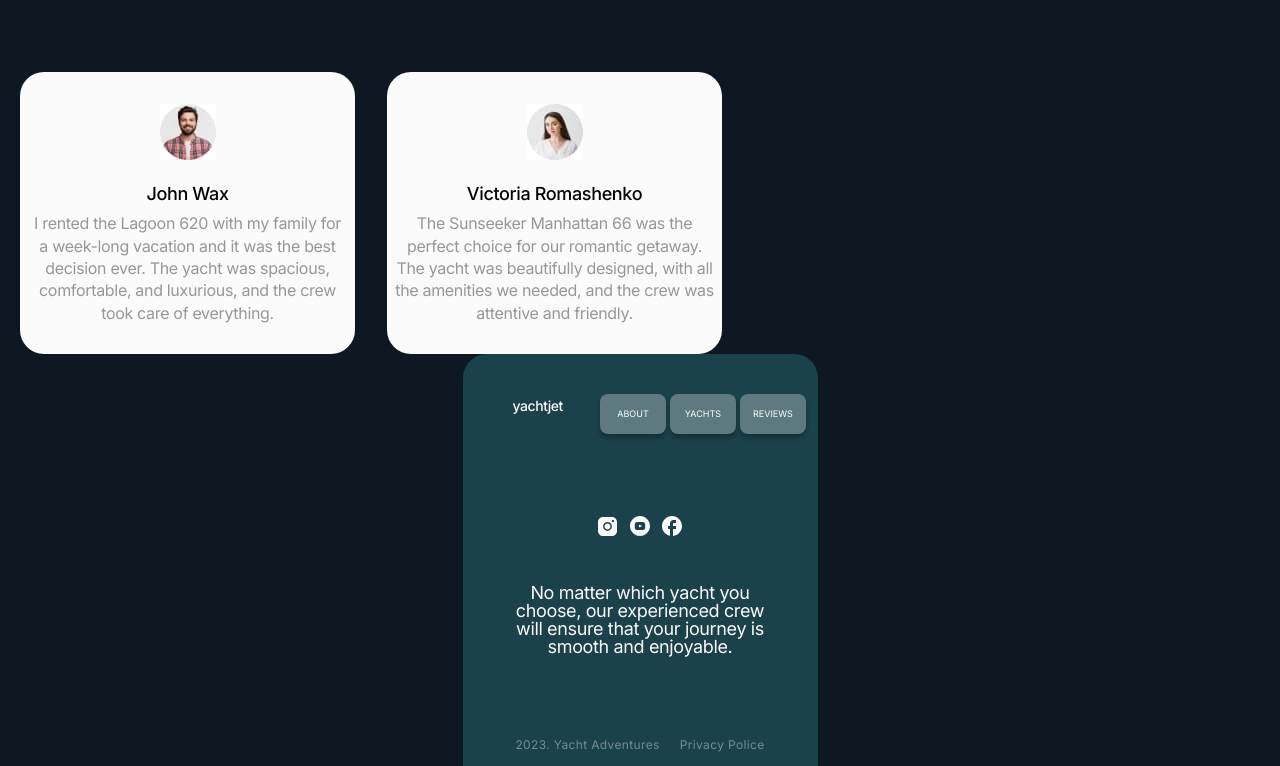
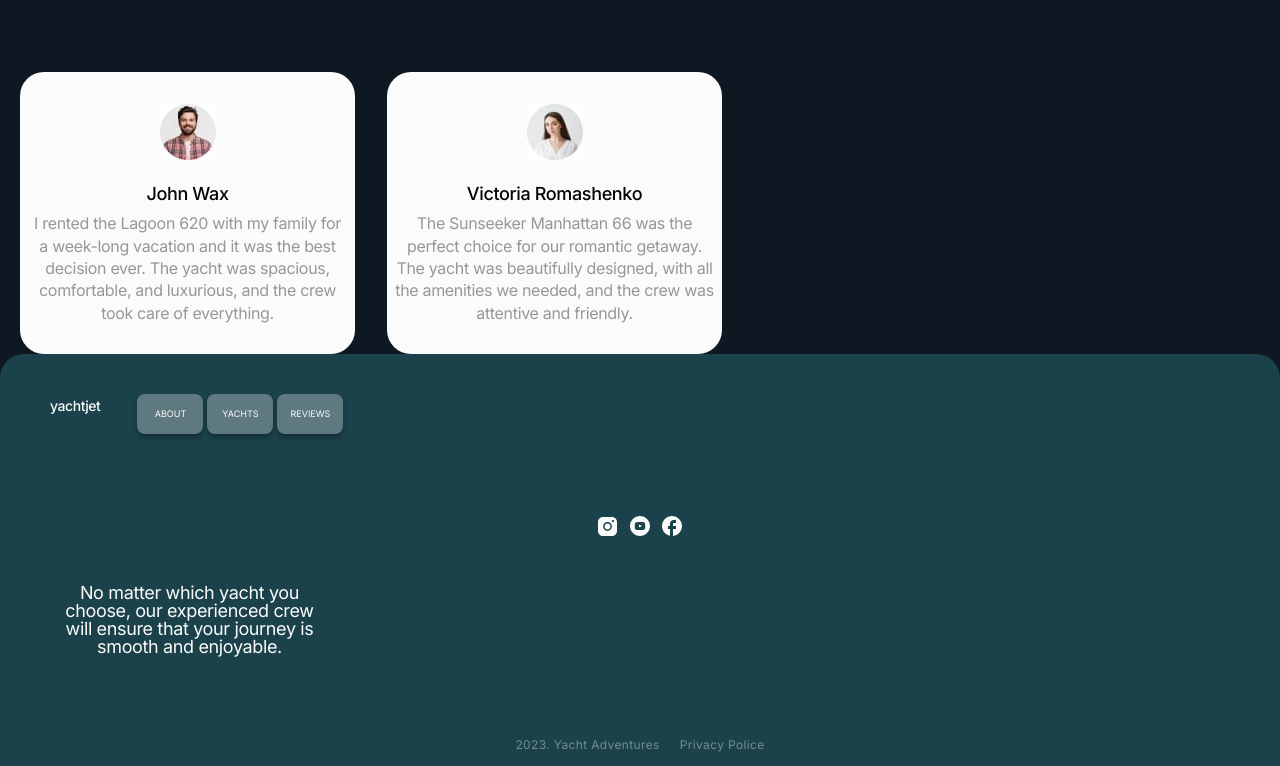
Before and after one commit to GoitStudentsWorks/html_css_103_AlexSandr90, a website: page src/index.html in a window 1280 px wide. Shown: the part 5478-6244 px from the top of the page. Drawn offline with nearby package versions, Linux system fonts and the light colour scheme; files that its build step writes are made by us from their sources; files whose address does not match are found by name.

Commit message:
footer-width-change

```diff
--- a/src/css/footer.css
+++ b/src/css/footer.css
@@ -1,7 +1,7 @@
 .footer {
     background-color: #1B414B;
     height: 412px;
-    width: 355px;
+    width: 100%;
     border-radius: 24px 24px 0 0;
     padding: 40px 30px 20px 30px;
     margin: 0 auto;
```
